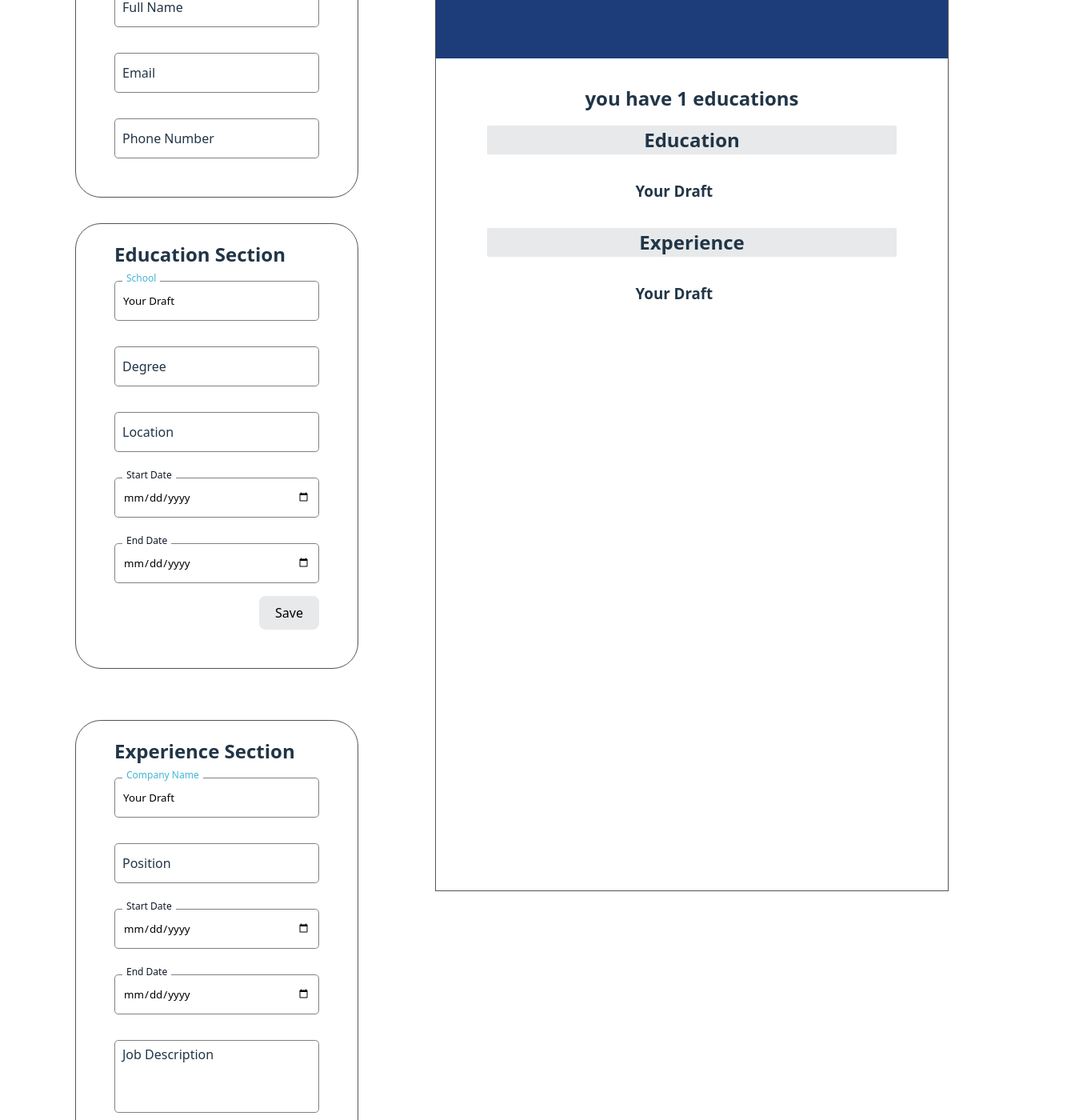
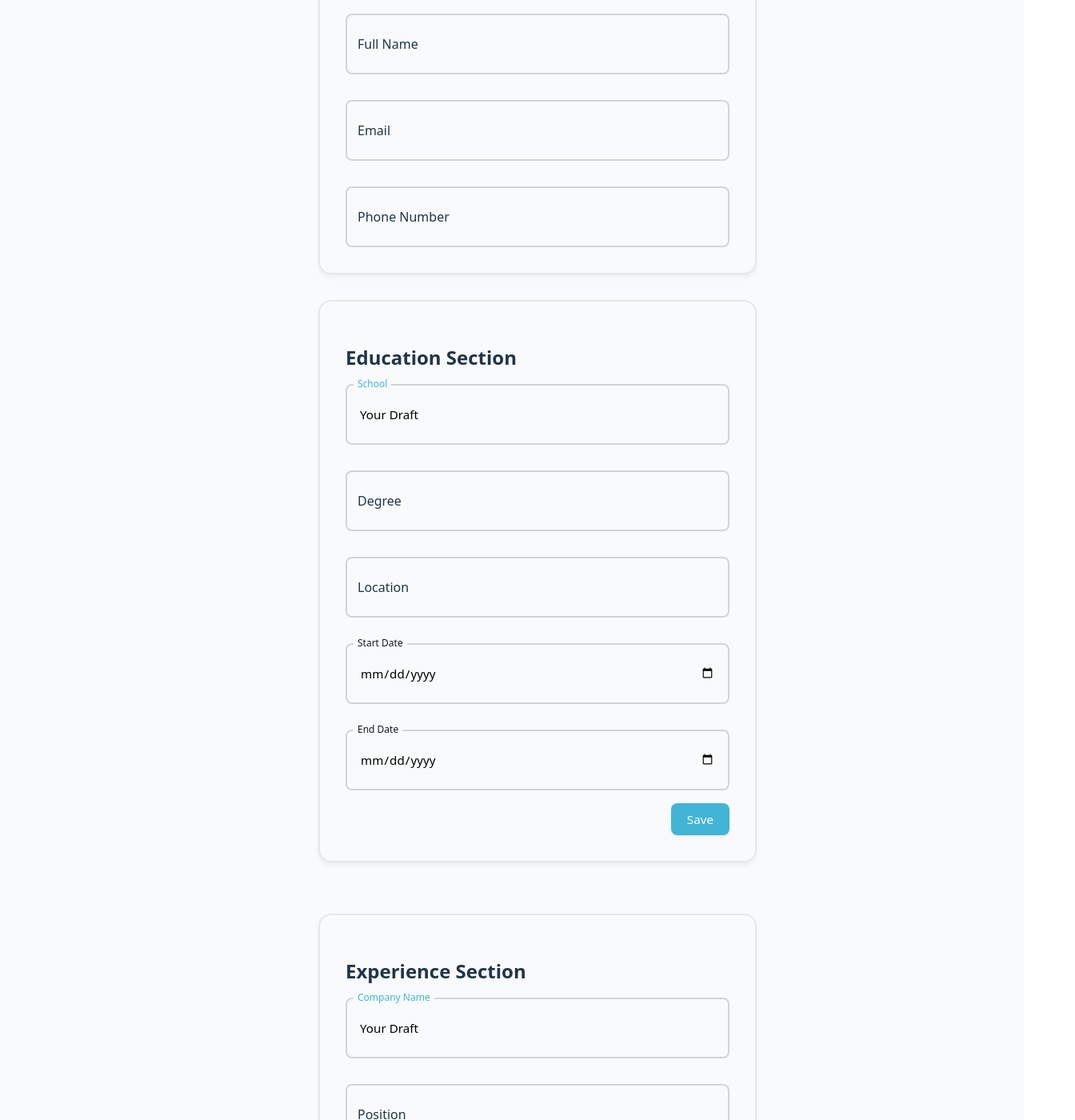
Before and after one commit to JoveFYL/odin_cv_application, a React (Vite) app: page / in a window 1280 px wide. Shown: the part 120-1520 px from the top of the page at 80% size, 1344 px wide, since content can reach past the window. Built offline with nearby package versions, Linux system fonts and the light colour scheme.

Commit message:
Refactor html and css to be more responsive and change color scheme

```diff
--- a/src/App.css
+++ b/src/App.css
@@ -1,20 +1,15 @@
 #root {
-    width: 100%;
-    height: 100%;
+    min-width: 100vw;
     margin: 0 auto;
-    padding: 2rem;
-    text-align: center;
     background-color: var(--app-bg);
-    --app-bg: #ffffff;
+    --app-bg: #f9fafb;
     --text-color: #111827;
-    /* --border-color: #2563eb; */
 }
 
 @media (prefers-color-scheme: dark) {
     #root {
-        --app-bg: #242424;
-        --text-color: #e5e7eb;
-        --border-color: #60a5fa;
+        --app-bg: #1f2937;
+        --text-color: #f3f4f6;
     }
 }
 
--- a/src/App.tsx
+++ b/src/App.tsx
@@ -155,7 +155,7 @@ function App() {
                                                 onClick={e => handleEditDraft(e, setEducationDraftId)} data-id={info.id}>
                                                 Edit
                                             </button>
-                                            <button type="button" className="general-section-edit-button"
+                                            <button type="button" className="general-section-edit-button delete-button"
                                                 onClick={e => handleDelete(e, setEducationInfos, setEducationDraftId, info.id)} data-id={info.id}>
                                                 Delete
                                             </button>
@@ -177,14 +177,16 @@ function App() {
                                 return (
                                     <div key={info.id} className='list-item' data-id={info.id}>
                                         <p>{info.companyName}</p>
+                                        <div className="list-buttons-container">
                                             <button type="button" className="general-section-edit-button"
                                                 onClick={e => handleEditDraft(e, setExperienceDraftId)} data-id={info.id}>
                                                 Edit
                                             </button>
-                                        <button type="button" className="general-section-edit-button"
+                                            <button type="button" className="general-section-edit-button delete-button"
                                                 onClick={e => handleDelete(e, setExperienceInfos, setExperienceDraftId, info.id)} data-id={info.id}>
                                                 Delete
                                             </button>
+                                        </div>
                                     </div>
                                 )
                             })}
--- a/src/components/Resume.tsx
+++ b/src/components/Resume.tsx
@@ -14,10 +14,8 @@ function Resume({ personalInfo, educationInfos, experienceInfos }: { personalInf
                 </div>
             </div>
             <div className='resume-section-container' data-form='education'>
-                <h2>you have {educationInfos.length} educations</h2>
                 <h2 className='resume-h2'>Education</h2>
                 {educationInfos.map(info => {
-                    console.log(info);
                     return <EducationSectionContent key={info.id} {...info}></EducationSectionContent>
                 })}
             </div>
--- a/src/styles/styles.css
+++ b/src/styles/styles.css
@@ -13,26 +13,71 @@
 
 .form-input {
     background-color: var(--app-bg);
-    border: grey 1px solid;
-    border-radius: 0.3rem;
-    padding-right: 10px;
-    padding-left: 10px;
+    border: 2px solid #d1d5db;
+    border-radius: 0.5rem;
+    padding: 0.75rem 1rem;
     width: 100%;
     height: 3rem;
     outline: none;
+    transition: all 0.2s ease-in-out;
+    font-size: 0.95rem;
+}
+
+.form-input:hover {
+    border-color: #9ca3af;
 }
 
 button {
     cursor: pointer;
-    padding: 10px 20px;
+    padding: 0.625rem 1.25rem;
     border: none;
     border-radius: 0.5rem;
-    background-color: rgba(132, 143, 149, 0.198);
-    font-size: 1rem;
+    background-color: rgba(132, 143, 149, 0.25);
+    font-size: 0.95rem;
+    font-weight: 500;
+    transition: all 0.2s ease-in-out;
+    box-shadow: 0 1px 3px rgba(0, 0, 0, 0.1);
 }
 
-.general-section-submit-button, .general-section-add-button {
+button:hover {
+    background-color: rgba(132, 143, 149, 0.35);
+    transform: translateY(-1px);
+    box-shadow: 0 4px 6px rgba(0, 0, 0, 0.15);
+}
+
+button:active {
+    transform: translateY(0);
+    box-shadow: 0 1px 3px rgba(0, 0, 0, 0.1);
+}
+
+.general-section-submit-button {
+    background-color: rgb(66, 180, 214);
+    color: white;
     margin-top: 1rem;
+}
+
+.general-section-submit-button:hover {
+    background-color: rgb(56, 160, 194);
+}
+
+.general-section-add-button {
+    background-color: rgba(132, 143, 149, 0.25);
+    margin-top: 1rem;
+}
+
+.general-section-edit-button {
+    padding: 0.5rem 1rem;
+    font-size: 0.875rem;
+}
+
+.general-section-edit-button:hover {
+    background-color: rgb(66, 180, 214);
+    color: white;
+}
+
+.delete-button:hover {
+    background-color: #ef4444;
+    color: white;
 }
 
 .general-section-h2 {
@@ -42,139 +87,176 @@ button {
 .form-label {
     position: absolute;
     top: 50%;
-    left: 5px;
-    padding: 5px;
+    left: 10px;
+    padding: 0 5px;
     transform: translateY(-50%);
-    transition: transform 0.3s ease, font-size 0.3s ease, left 0.3s ease;
+    transition: all 0.3s ease;
 }
 
-.form-input:focus, .form-textarea:focus {
-    border: 1px solid rgb(66, 180, 214);
+.form-input:focus,
+.form-textarea:focus {
+    border: 2px solid rgb(66, 180, 214);
 }
 
-.form-input:focus + .form-label,
-.form-input:not(:placeholder-shown) + .form-label,
-.form-textarea:focus + .form-label,
-.form-textarea:not(:placeholder-shown) + .form-label {
-    transform: translateY(-150%);
+.form-input:focus+.form-label,
+.form-input:not(:placeholder-shown)+.form-label,
+.form-textarea:focus+.form-label,
+.form-textarea:not(:placeholder-shown)+.form-label {
+    top: 0;
+    transform: translateY(-50%);
     background-color: var(--app-bg);
     font-size: 12px;
     color: rgb(66, 180, 214);
     left: 10px;
-    padding-left: 5px;
+    padding: 0 5px;
     cursor: pointer;
 }
+
 .form-textarea:not(:placeholder-shown) {
-    border: rgb(66, 180, 214) 1px solid;
+    border: 2px solid rgb(66, 180, 214);
 }
 
-.form-textarea:focus + .form-label,
-.form-textarea:not(:placeholder-shown) + .form-label {
-    transform: translateY(-110%);
+.form-textarea:focus+.form-label,
+.form-textarea:not(:placeholder-shown)+.form-label {
+    top: 0;
+    transform: translateY(-50%);
 }
 
-.form-input[type="date"] + .form-label {
+.form-input[type='date']+.form-label {
     color: var(--text-color);
 }
 
-.form-input[type="date"]:focus + .form-label {
+.form-input[type='date']:focus+.form-label {
     color: rgb(66, 180, 214);
 }
 
-.form-input:user-valid + .form-label {
+.form-input:user-valid+.form-label {
     color: rgb(21, 179, 21);
 }
 
 .form-input:user-invalid:not(:placeholder-shown) {
-    border: red 1px solid;
+    border: 2px solid red;
 }
 
-.form-input:user-invalid:not(:placeholder-shown) + .form-label {
+.form-input:user-invalid:not(:placeholder-shown)+.form-label {
     color: red;
 }
 
 .form-input:user-valid {
-    border: rgb(21, 179, 21) 1px solid;
+    border: 2px solid rgb(21, 179, 21);
 }
 
 .general-section {
-    border-radius: 2rem;
+    border-radius: 1rem;
     min-height: fit-content;
     min-width: 15rem;
-    width: 20vw;
+    width: 100%;
+    max-width: 30rem;
     display: flex;
     flex-direction: column;
     align-items: start;
-    border: 1px solid rgb(87, 83, 83);
-    padding: 0 3rem 3rem 3rem;
+    border: 2px solid #e5e7eb;
+    padding: 2rem;
+    background-color: var(--app-bg);
+    box-shadow: 0 4px 6px rgba(0, 0, 0, 0.05);
+    transition: box-shadow 0.2s ease-in-out;
 }
 
+.general-section:hover {
+    box-shadow: 0 6px 12px rgba(0, 0, 0, 0.08);
+}
+
+
 .form-textarea {
-    padding: 10px;
-    padding-top: 15px;
-    border: grey 1px solid;
-    border-radius: 0.3rem;
+    padding: 0.75rem 1rem;
+    padding-top: 1rem;
+    border: 2px solid #d1d5db;
+    border-radius: 0.5rem;
     background-color: var(--app-bg);
     outline: none;
-    height: 4rem;
-    width: 23rem;
-    resize: none;
+    height: 6rem;
+    width: 100%;
+    resize: vertical;
     font-family: system-ui, Avenir, Helvetica, Arial, sans-serif;
+    transition: all 0.2s ease-in-out;
+    font-size: 0.95rem;
+}
+
+.form-textarea:hover {
+    border-color: #9ca3af;
 }
 
 .form-label-textarea {
     position: absolute;
-    top: 20%;
-    left: 0;
-    padding: 5px 5px 5px 10px;
-    transform: translateY(-50%);
-    transition: transform 0.3s ease, font-size 0.3s ease, left 0.3s ease;
+    top: 1.5rem;
+    left: 10px;
+    padding: 5px;
+    transform: translateY(0);
+    transition: all 0.3s ease;
 }
 
 /* Resume level */
 
 .resume-container {
-    border: 1px solid rgb(87, 83, 83);
+    border: 2px solid #e5e7eb;
     width: 100%;
     min-width: 320px;
-    width: 50vw;
-    min-height: 150vh;
+    max-width: 50rem;
+    min-height: 100vh;
     display: flex;
     flex-direction: column;
     align-items: center;
     justify-content: start;
     gap: 2rem;
+    background-color: var(--app-bg);
+    box-shadow: 0 8px 16px rgba(0, 0, 0, 0.1);
+    border-radius: 0.5rem;
 }
 
 .resume-h2 {
     width: 100%;
-    background-color: rgba(132, 143, 149, 0.198);
-    border-radius: 0.1rem;
+    background-color: rgba(66, 180, 214, 0.15);
+    border-left: 4px solid rgb(66, 180, 214);
+    border-radius: 0.25rem;
+    padding: 0.75rem 1rem;
     margin-bottom: 1rem;
+    font-size: 1.25rem;
+    font-weight: 600;
 }
 
 .resume-section-container {
-    width: 80%;
+    width: 90%;
+    max-width: 45rem;
     display: flex;
-    gap: 1rem;
+    gap: 1.5rem;
     flex-direction: column;
     align-items: center;
     justify-content: center;
+    padding: 0 1rem;
 }
+
 
 .resume-name {
     min-height: 3rem;
     margin: 0;
+    font-size: 2.5rem;
+    font-weight: 700;
+    letter-spacing: -0.5px;
 }
 
 .resume-header {
     width: 100%;
-    min-height: 10rem;
+    min-height: 12rem;
     display: flex;
     flex-direction: column;
     align-items: center;
     justify-content: center;
     background-color: rgb(29, 60, 122);
+    background: linear-gradient(135deg,
+            rgb(29, 60, 122) 0%,
+            rgb(42, 85, 152) 100%);
+    color: white;
+    border-radius: 0.5rem 0.5rem 0 0;
 }
 
 .resume-general-information {
@@ -183,19 +265,34 @@ button {
     align-items: center;
     justify-content: center;
     margin: 0;
-    gap: 3rem;
+    gap: 2rem;
+    flex-wrap: wrap;
+    font-size: 1rem;
+}
+
+.resume-general-information p {
+    margin: 0;
 }
 
 .education-content {
     display: flex;
     gap: 2rem;
     width: 100%;
+    padding: 1rem;
+    border-radius: 0.5rem;
+    transition: background-color 0.2s ease-in-out;
+}
+
+.education-content:hover {
+    background-color: rgba(66, 180, 214, 0.05);
 }
 
 .education-content-date {
     max-width: 30%;
     min-width: 30%;
-    width: 30%
+    width: 30%;
+    font-weight: 500;
+    color: #6b7280;
 }
 
 .education-content-school-degree {
@@ -204,13 +301,27 @@ button {
     align-items: start;
     max-width: 70%;
     min-width: 70%;
-    width: 70%
+    width: 70%;
+    gap: 0.25rem;
+}
+
+.education-content-school-degree h3 {
+    margin: 0;
+    font-size: 1.125rem;
+    color: rgb(25, 118, 152);
+}
+
+.education-content-school-degree p {
+    margin: 0;
+    color: var(--text-color);
 }
 
 .buttons-container {
     display: flex;
     justify-content: flex-end;
+    gap: 0.75rem;
     width: 100%;
+    flex-wrap: wrap;
 }
 
 .textboxes {
@@ -225,10 +336,17 @@ button {
     align-items: start;
     flex-wrap: wrap;
     justify-content: center;
-    gap: 6rem;
-    min-width: 70vw;
-    padding: 0 2rem;
+    gap: 3rem;
+    width: 100%;
+    min-width: 100vw;
+    padding: 2rem;
     margin: 0 auto;
+}
+
+@media (max-width: 1200px) {
+    .app-container {
+        gap: 2rem;
+    }
 }
 
 .general-section-inputs-container {
@@ -242,6 +360,7 @@ button {
 
 .app-general-section-container {
     display: flex;
+    width: 100%;
     max-width: 30rem;
     flex-direction: column;
     align-items: center;
@@ -258,26 +377,47 @@ button {
     display: flex;
     flex-direction: column;
     gap: 1rem;
-    min-width: 15rem;
-    width: 25vw;
+    width: 100%;
+    max-width: 30rem;
 }
 
 .list-item {
     display: flex;
     justify-content: space-between;
     align-items: center;
-    height: 5rem;
-    border: 1px solid rgb(87, 83, 83);
-    border-radius: 0.5rem;
-    padding: 0 1rem;
+    min-height: 4rem;
+    padding: 1rem 1.25rem;
+    border: 2px solid #e5e7eb;
+    border-radius: 0.75rem;
+    background-color: var(--app-bg);
+    box-shadow: 0 2px 4px rgba(0, 0, 0, 0.05);
+    transition: all 0.2s ease-in-out;
+}
+
+.list-item:hover {
+    border-color: rgb(66, 180, 214);
+    box-shadow: 0 4px 8px rgba(0, 0, 0, 0.1);
+    transform: translateY(-2px);
+}
+
+.list-item p {
+    margin: 0;
+    font-weight: 500;
+    color: var(--text-color);
+    overflow: hidden;
+    text-overflow: ellipsis;
+    white-space: nowrap;
+    flex: 1;
+    padding-right: 1rem;
 }
 
 .list-buttons-container {
     display: flex;
-    gap: 1.5rem;
+    gap: 0.75rem;
+    flex-shrink: 0;
 }
 
-.list-buttons-container > button {
-    min-width: 2rem;
-    flex-shrink: 1;
+.list-buttons-container>button {
+    min-width: 4rem;
+    flex-shrink: 0;
 }
```
Lines whose indentation alone changed are shown as unchanged.
